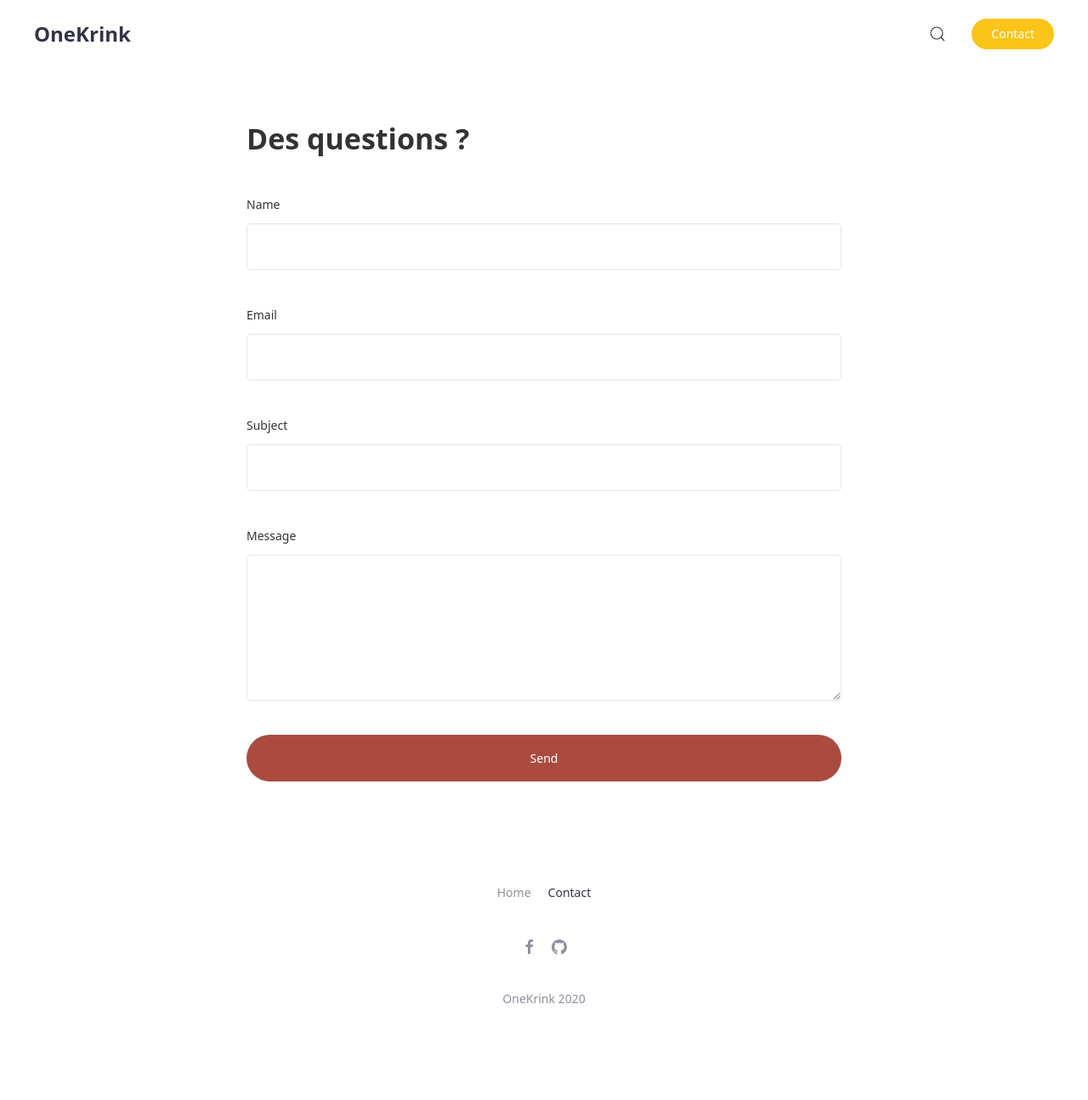
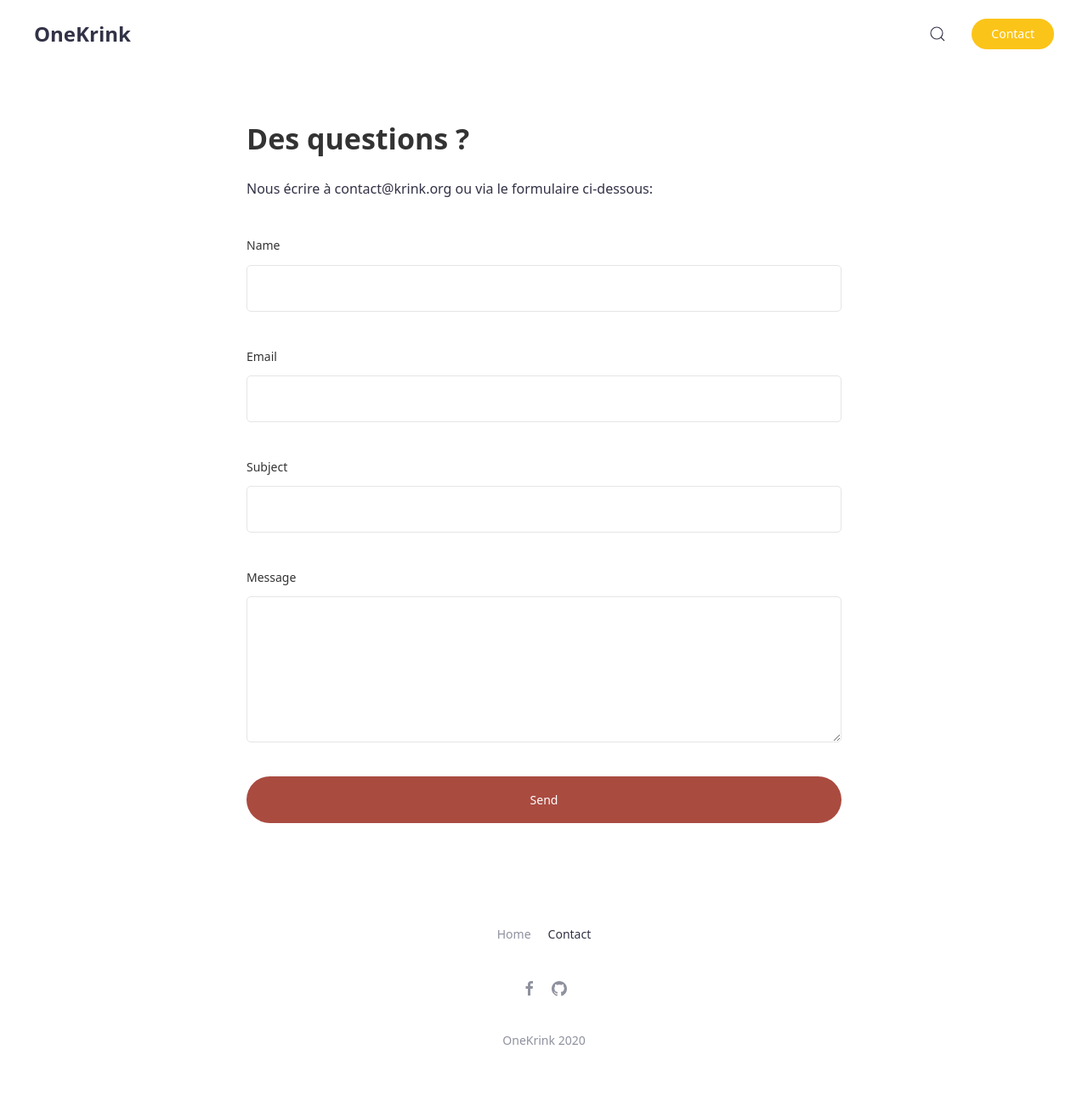
Before and after one commit to OneKrink/onekrink.github.io, a Jekyll site: the page built from contact.md, in a window 1280 px wide. Shown: the whole page at 85% size. Built offline with Jekyll 4.4.1, drawn with Linux system fonts in a browser that asks for light colours; before the commit the page ends 1246 px from its top, so only the background shows below that.

Commit message:
Update contact.md

```diff
--- a/contact.md
+++ b/contact.md
@@ -4,4 +4,7 @@ width: xsmall
 title: Des questions ?
 permalink: /contact/
 ---
+
+Nous écrire à contact@krink.org ou via le formulaire ci-dessous:
+
 {% include formspree.html email="contact@krink.org" redirect="/thanks/" name="true" subject="true" %}
```
